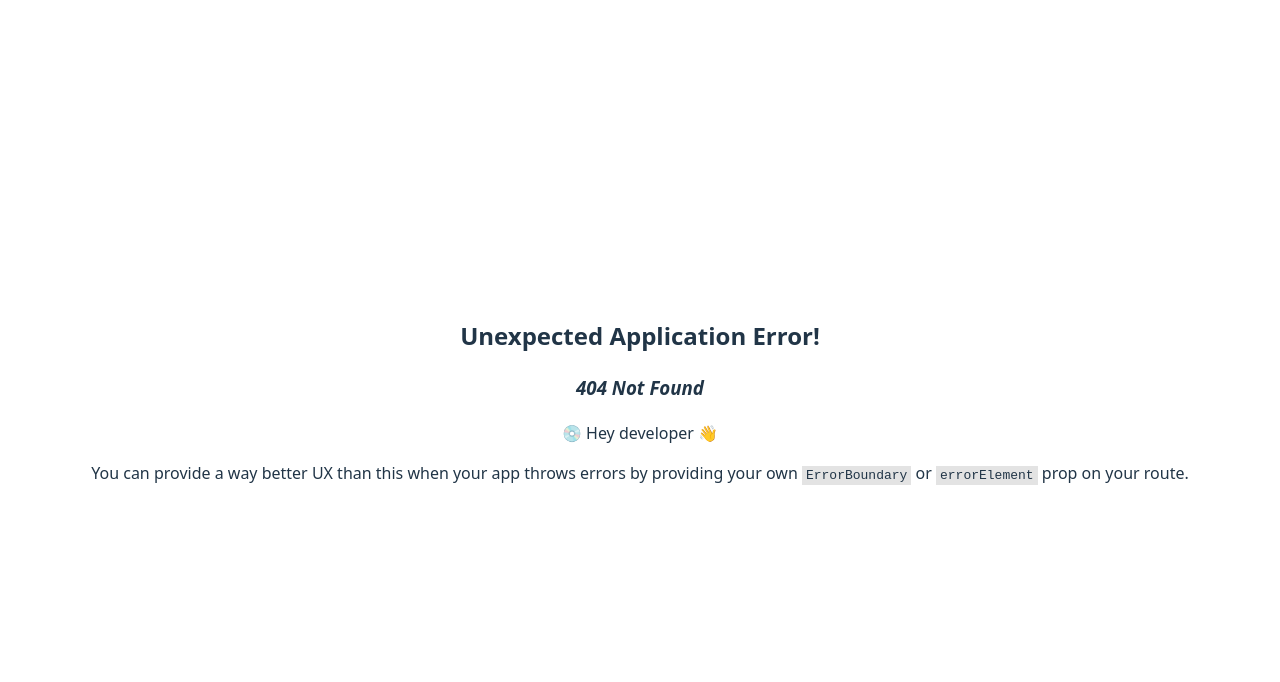
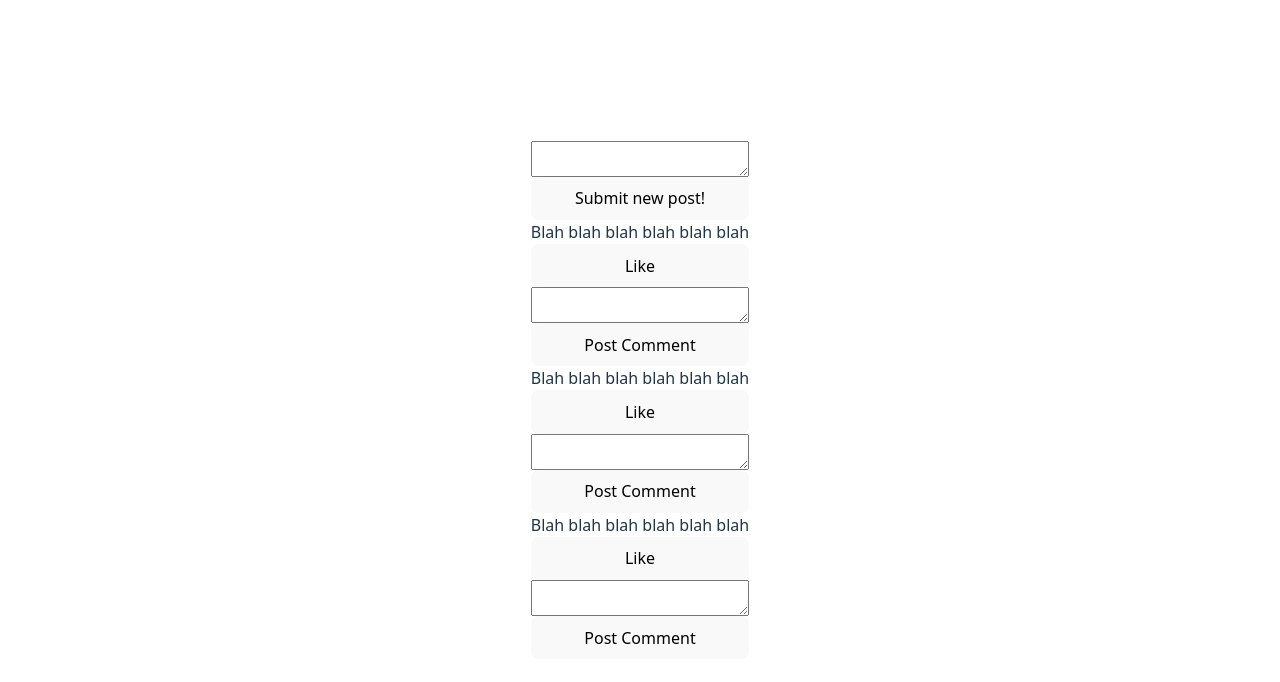
Before and after one commit to Vishnu-Krishnakumar/odinBook, a React (Vite) app: page /profile/postsIndex in a window 1280 px wide. Before the commit this address had no page. Shown: the top 682 px of the page. Built offline with nearby package versions, Linux system fonts and the light colour scheme.

Commit message:
added users and posts index components

```diff
--- /dev/null
+++ b/src/components/PostsIndex.jsx
@@ -0,0 +1,53 @@
+function PostsIndex() {
+
+    return (
+      <div>
+
+        <div className="postArea">
+
+          <div className="postSubmission">
+            <textarea></textarea>
+            <button>Submit new post!</button>
+          </div>
+
+          <div className="posts">
+
+            <div className="post">
+              <span>Blah blah blah blah blah blah</span>
+              <button>Like</button>
+
+              <div className="comments">
+                <textarea></textarea>
+                <button>Post Comment</button>
+              </div>
+            </div>
+
+            <div className="post">
+              <span>Blah blah blah blah blah blah</span>
+              <button>Like</button>
+
+              <div className="comments">
+                <textarea></textarea>
+                <button>Post Comment</button>
+              </div>
+            </div>
+
+            <div className="post">
+              <span>Blah blah blah blah blah blah</span>
+              <button>Like</button>
+
+              <div className="comments">
+                <textarea></textarea>
+                <button>Post Comment</button>
+              </div>
+            </div>
+
+          </div>
+
+        </div>
+
+      </div>
+    );
+  }
+
+export default PostsIndex;
--- a/src/components/Profile.jsx
+++ b/src/components/Profile.jsx
@@ -5,6 +5,7 @@ import Friends from './Friends';
 import Users from './Users';
 import { Link } from 'react-router-dom';
 import Search from './Search';
+import UsersIndex from './UsersIndex';
 const Profile = () => {
 
   function createRandomUser() {
@@ -26,6 +27,7 @@ const Profile = () => {
   return (
     <div >
       <div>
+        <Link to="usersIndex">Users Index</Link>
         <Search></Search>
         <header>
           <Users></Users>
@@ -44,6 +46,7 @@ const Profile = () => {
       </div>
 
       <div>
+          <Link to ="postsIndex">Recent Posts</Link>
           <Posts></Posts>
         </div>
     </div>
--- /dev/null
+++ b/src/components/UsersIndex.jsx
@@ -0,0 +1,35 @@
+import { faker } from '@faker-js/faker';
+function UsersIndex(){
+  function createRandomUser() {
+    return {
+      userId: faker.string.uuid(),
+      username: faker.internet.username(), // before version 9.1.0, use userName()
+      email: faker.internet.email(),
+      avatar: faker.image.avatar(),
+      password: faker.internet.password(),
+      birthdate: faker.date.birthdate(),
+      registeredAt: faker.date.past(),
+      };
+  }
+
+  const users = faker.helpers.multiple(createRandomUser, {
+  count: 25,
+  });
+  console.log(users);
+  return (
+    <div>
+      {users.map((user)=>{
+        return (
+          <div className = "randomUser">
+            <img className="profileAvatar" src={user.avatar}></img>
+            <span>{user.username}</span>
+            <button>Friend Request!</button>
+          </div>
+        )
+
+      })}
+    </div>
+  )
+}
+
+export default UsersIndex;
```
Also changed, not shown: src/main.jsx (+11 -1 lines).
